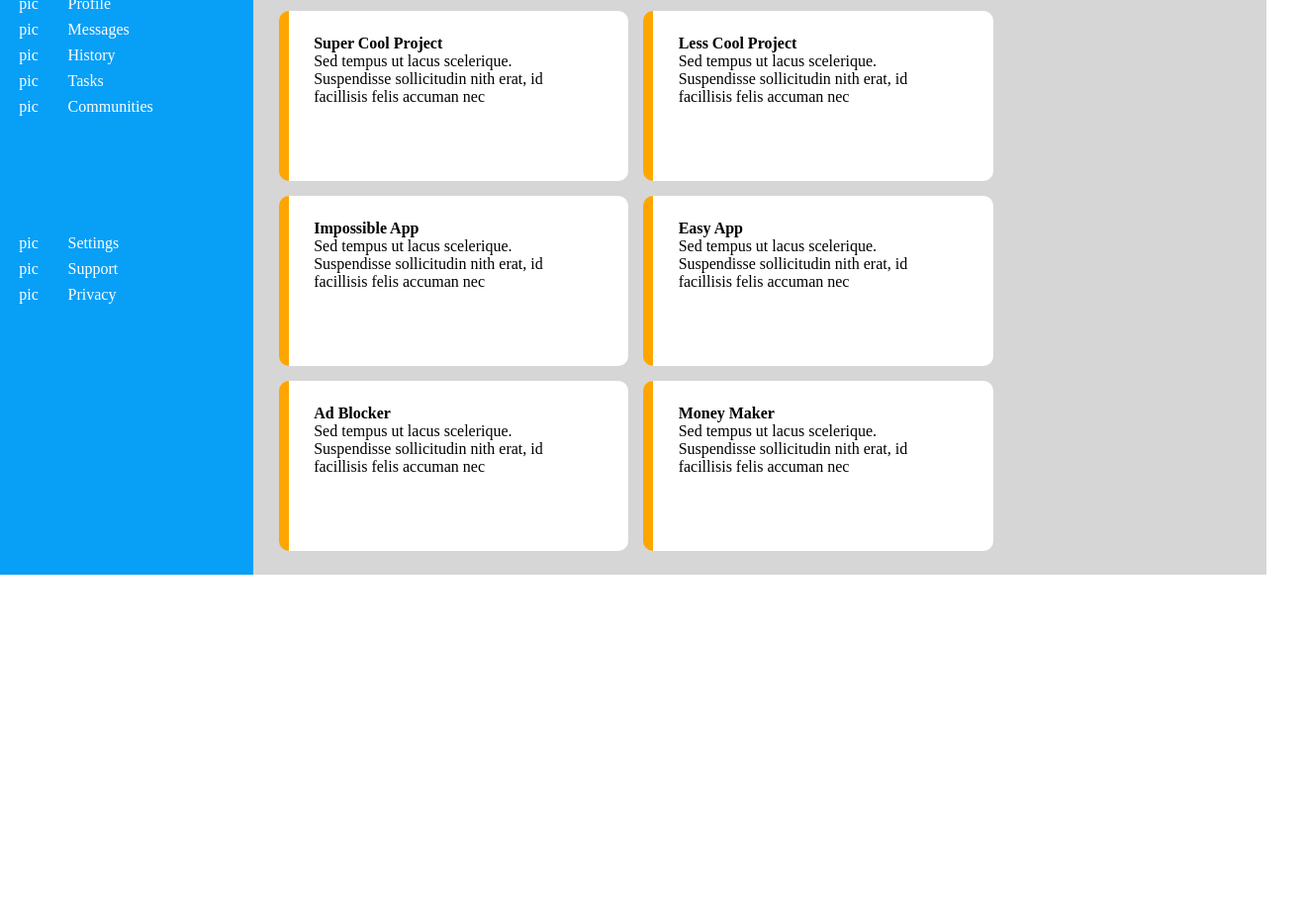
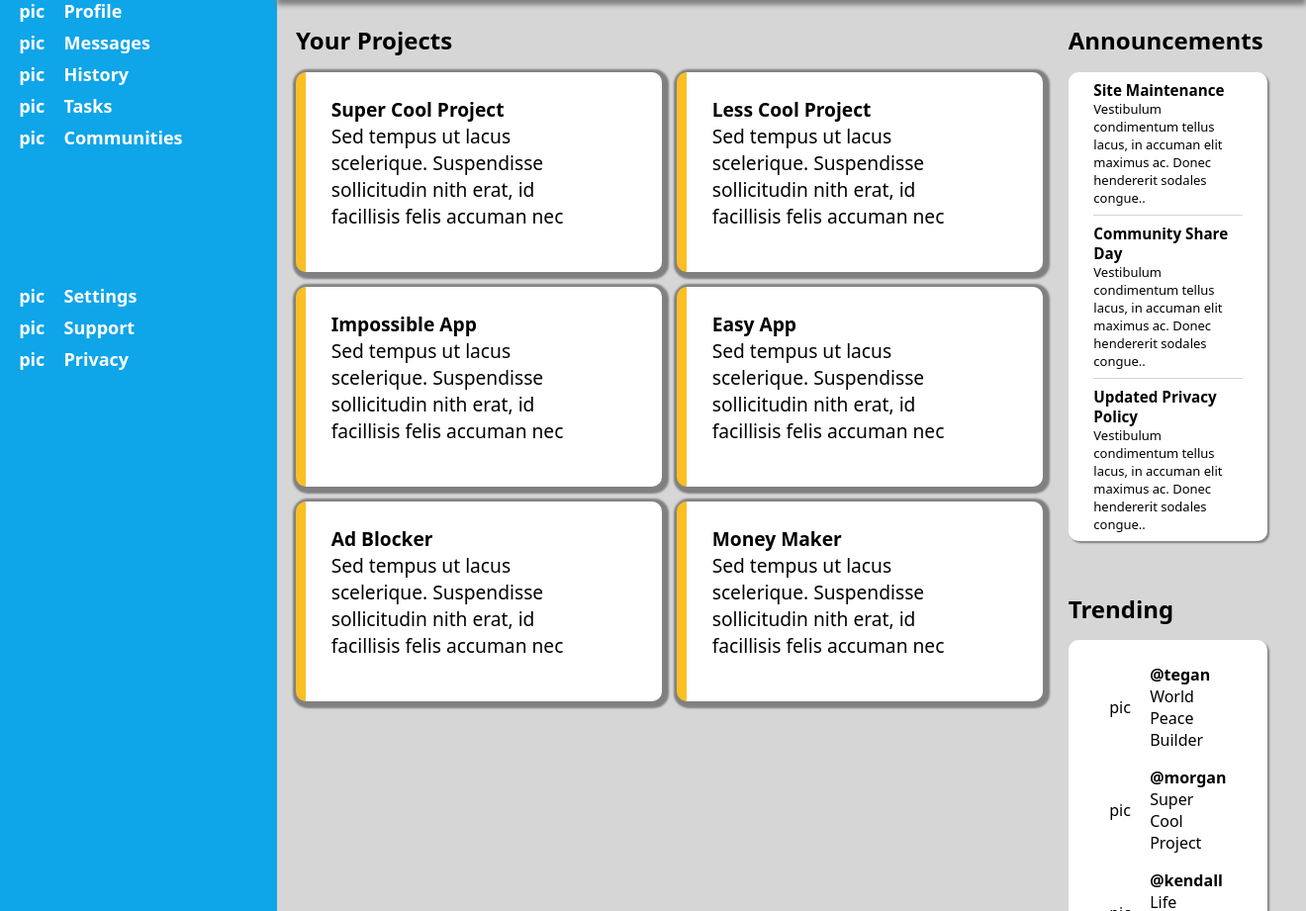
Before and after one commit to jbfink97/Admin_Dashboard, a plain HTML site: page index.html in a window 1280 px wide. Shown: the part 228-1149 px from the top of the page at 99% size, 1320 px wide, since content can reach past the window. Before the commit the page ends 809 px from the top, so only its background shows below. Drawn offline with Linux system fonts and the light colour scheme.

Commit message:
updated html and css. changed sidebar to ul rather than grid. updated colors and fonts

```diff
--- a/index.html
+++ b/index.html
@@ -1,12 +1,15 @@
 <!DOCTYPE html>
 <html lang="en">
+
 <head>
     <meta charset="UTF-8">
     <meta http-equiv="X-UA-Compatible" content="IE=edge">
     <meta name="viewport" content="width=device-width, initial-scale=1.0">
     <link href="styles.css" rel="stylesheet">
     <title>Admin Dashboard</title>
+    <link rel="stylesheet" href="https://fonts.googleapis.com/css?family=Roboto">
 </head>
+
 <body>
     <div class="container">
         <div class="header">
@@ -17,11 +20,13 @@
             <div class="user-info-small">
                 <div>pic</div>
                 <div>pic</div>
-                <div>firstName lastName</div>
+                <div><b>Morgan Oakley</b></div>
             </div>
             <div class="user-info-large">
                 <div class="avatar">pic</div>
-                <div>Hi there, <br><h1>firstName lastName</h1></div>
+                <div>Hi there, <br>
+                    <h1>Morgan Oakley (@morgan)</h1>
+                </div>
             </div>
             <div class="action-buttons">
                 <button>New</button>
@@ -35,31 +40,52 @@
                 <h1>Dashboard</h1>
             </div>
             <div class="navigation group">
-                <div class="pic">pic</div>
-                <div>Home</div>
-                <div class="pic">pic</div>
-                <div>Profile</div>
-                <div class="pic">pic</div>
-                <div>Messages</div>
-                <div class="pic">pic</div>
-                <div>History</div>
-                <div class="pic">pic</div>
-                <div>Tasks</div>
-                <div class="pic">pic</div>
-                <div>Communities</div>
+                <ul>
+                    <li>
+                        <div>pic</div>
+                        <p>Home</p>
+                    </li>
+                    <li>
+                        <div>pic</div>
+                        <p>Profile</p>
+                    </li>
+                    <li>
+                        <div>pic</div>
+                        <p>Messages</p>
+                    </li>
+                    <li>
+                        <div>pic</div>
+                        <p>History</p>
+                    </li>
+                    <li>
+                        <div>pic</div>
+                        <p>Tasks</p>
+                    </li>
+                    <li>
+                        <div>pic</div>
+                        <p>Communities</p>
+                    </li>
+                </ul>
             </div>
             <div class="settings group">
-                <div class="pic">pic</div>
-                <div>Settings</div>
-                <div class="pic">pic</div>
-                <div>Support</div>
-                <div class="pic">pic</div>
-                <div>Privacy</div>
+                <ul>
+                    <li>
+                        <div>pic</div>
+                        <p>Settings</p>
+                    </li>
+                    <li>
+                        <div>pic</div>
+                        <p>Support</p>
+                    </li>
+                    <li>
+                        <div>pic</div>
+                        <p>Privacy</p>
+                    </li>
+                </ul>
             </div>
         </div>
         <div class="main-content">
             <h2>Your Projects</h2>
-            <h2 class="class">Announcements</h2>
             <div class="card-container">
                 <div class="cards">
                     <h4>Super Cool Project</h4>
@@ -92,8 +118,66 @@
                     facillisis felis accuman nec
                 </div>
             </div>
+            <h2 class="announcements">Announcements</h2>
+            <div class="announcements-container">
+                <div class="announcement-card">
+                    <div>
+                        <h3>Site Maintenance</h3>
+                        Vestibulum condimentum tellus lacus, in accuman elit maximus
+                        ac. Donec hendererit sodales congue..
+                    </div>
+                    <div class="announcement-border"></div>
+                    <div>
+                        <h3>Community Share Day</h3>
+                        Vestibulum condimentum tellus lacus, in accuman elit maximus
+                        ac. Donec hendererit sodales congue..
+                    </div>
+                    <div class="announcement-border"></div>
+                    <div>
+                        <h3>Updated Privacy Policy</h3>
+                        Vestibulum condimentum tellus lacus, in accuman elit maximus
+                        ac. Donec hendererit sodales congue..
+                    </div>
+                </div>
+                <br>
+                <h2>Trending</h2>
+                <div class="announcement-card">
+                    <ul>
+                        <li>
+                            <div>pic</div>
+                            <div>
+                                <span class="username">@tegan</span>
+                                <br>
+                                World Peace Builder
+                            </div>
+                        </li>
+                        <li>
+                            <div>pic</div>
+                            <div>
+                                <span class="username">@morgan</span>
+                                <br>
+                                Super Cool Project
+                            </div>
+                        </li>
+                        <li>
+                            <div>pic</div>
+                            <div>
+                                <span class="username">@kendall</span>
+                                <br>
+                                Life changing app
+                            </div>
+                        </li>
+                        <li>
+                            <div>pic</div>
+                            <div>
+                                <span class="username">@alex</span>
+                                <br>
+                                No traffic maker
+                            </div>
+                        </li>
+                    </ul>
+                </div>
+            </div>
         </div>
-    </div>
-
 </body>
 </html>
--- a/styles.css
+++ b/styles.css
@@ -1,5 +1,6 @@
 *{
     margin: 0;
+    font-family: system-ui, -apple-system, BlinkMacSystemFont, 'Segoe UI', Roboto, Oxygen, Ubuntu, Cantarell, 'Open Sans', 'Helvetica Neue', sans-serif;
 }
 
 .container{
@@ -8,29 +9,45 @@
 }
 
 .sidebar{
-    padding: 5vh 5vw 30vh 1.5vw;
+    padding: 3vh 5vw 29vh 1.5vw;
     color: white;
-    background-color: rgb(8, 159, 247);
-    grid-row: 1/5;
+    background-color: #0ea5e9;
+    grid-row: 1/3;
     grid-column-start: 1;
     display: grid;
     grid-template-columns: 1fr;
     gap: 15vh;
     align-content: start;
+    font-weight: bold;
 }
 
-.group{
+.dashboard{
     display: grid;
-    grid-template-columns: 1fr 2.5fr;
+    grid-template-columns: 1fr 2fr;
     align-items: center;
+    justify-content: start;
     row-gap: 1vh;
-    justify-items: start;
 }
 
-.pic{
-    grid-column: 1/2;
+ul{
+    padding: 0;
 }
 
+ul li{
+    margin: 1vh 0vw 1vh 0vw;
+    font-size: large;
+    list-style: none;
+    display: flex;
+    align-items: center;
+    gap: 1.5vw;
+    justify-content: start;
+    padding: 0;
+}
+
+.announcement-card ul li{
+    font-size: medium;
+    margin: 2vh;
+}
 
 .header{
     grid-column: 2/3;
@@ -47,22 +64,21 @@
 }
 
 .search-bar{
-    text-align: left;
+    text-align: right;
     display: grid;
     grid-template-columns: 1fr 6fr;
     column-gap: 1vw;
 }
 
-.input{
+input{
     border-radius: 10px;
     background-color: rgb(243, 243, 243);
 }
 
 .user-info-small{
-    display: grid;
-    grid-template-columns: 1fr 1fr 2fr;
-    column-gap: 0.5vw;
-    text-align: right;
+    display: flex;
+    gap: 1vw;
+    justify-content: center;
 }
 
 .user-info-large{
@@ -71,10 +87,6 @@
     grid-template-columns: 1fr 10fr;
     column-gap: 0.25vw;
     align-items: center;
-}
-
-.avatar{
-    width: min-content;
 }
 
 .action-buttons{
@@ -90,7 +102,7 @@ button{
     color: white;
     display: grid;
     align-items: center;
-    background-color: rgb(8, 159, 247);
+    background-color: #0ea5e9;
     border-radius: 150px;
     text-align: center;
     border: none;
@@ -99,16 +111,12 @@ button{
 .main-content{
     background-color: rgb(214, 214, 214);
     grid-column: 2/3;
-    grid-row: 2/4;
+    grid-row: 2/3;
     display: grid;
-    padding: 3vh 5vw 1vh 2vw;
+    padding: 3vh 3vw 3vh 1.5vw;
     display: grid;
     align-content: start;
-    grid-template-columns: 4fr 1fr;
-}
-
-.announcements{
-    grid-column-start: 2;
+    grid-template-columns: 4fr 1.25fr;
 }
 
 .card-container{
@@ -116,17 +124,57 @@ button{
     grid-column-start: 1;
     align-content: start;
     gap: 15px;
-    grid-template-columns: repeat(2, minmax(300px, 1fr));
+    grid-template-columns: repeat(2, minmax(370px, 1fr));
     padding: 2vh 2vw 2vh 0vw;
 }
 
+.announcements{
+    grid-row-start: 1;
+    grid-column: 2/3;
+}
+
 .cards{
-    height: 140px;
+    height: 170px;
+    font-size: larger;
     border-radius: 10px;
     background-color: white;
-    border-left: 10px solid orange;
+    border-left: 10px solid #fbbf24;
     display: grid;
     align-items: center;
     align-content: start;
     padding: 3vh 5vw 1vh 2vw;
+    box-shadow: 2px 2px 2px 5px grey;
 }
+
+.announcements-container{
+    display: grid;
+    padding: 2vh 0vw 1vh 0vw;
+    gap: 15px;
+    align-content: start;
+}
+
+.card-container h2{
+    grid-row-start: 1;
+    grid-column: 1/3;
+}
+
+.announcement-card{
+    display: grid;
+    font-size: small;
+    gap: 1vh;
+    background-color: white;
+    height: min-content;
+    border-radius: 10px;
+    padding: 1vh 2vw 1vh 2vw;
+    box-shadow: 2px 2px 2px grey;
+}
+
+.announcement-border{
+    width: 100%;
+    height: 1px;
+    background-color: lightgrey;
+}
+
+.username{
+    font-weight: bold;
+}
```
